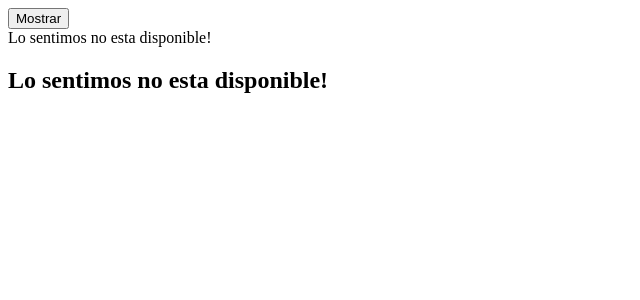
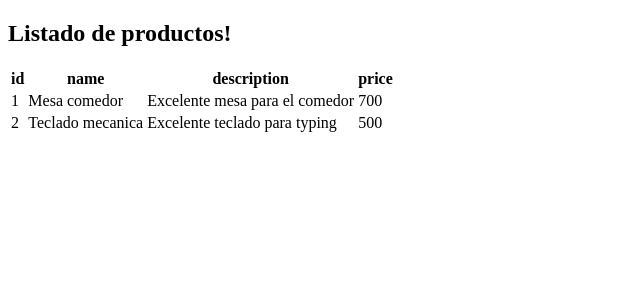
Before and after one commit to aboylan/angular-app, an Angular app: page / in a window 1280 px wide. Shown: the top 300 px of the page, without its empty margins (0-640 px from the left). Built offline with nearby package versions, Linux system fonts and the light colour scheme.

Commit message:
Implementando el listar en la vista html component

```diff
--- a/src/app/app.component.html
+++ b/src/app/app.component.html
@@ -1,4 +1,4 @@
-<button type="button" (click)="setEnabled()">
+<!-- <button type="button" (click)="setEnabled()">
   {{ enabled ? 'Ocultar' : 'Mostrar' }}
 </button>
 
@@ -22,4 +22,6 @@
   </ul>
 } @else {
   <h2>Lo sentimos no esta disponible!</h2>
-}
+} -->
+
+<app-product></app-product>
--- a/src/app/app.component.ts
+++ b/src/app/app.component.ts
@@ -1,11 +1,12 @@
 import { CommonModule } from '@angular/common';
 import { Component } from '@angular/core';
 import { RouterOutlet } from '@angular/router';
+import { ProductComponent } from './products/components/product.component';
 
 @Component({
   selector: 'app-root',
   standalone: true,
-  imports: [CommonModule, RouterOutlet],
+  imports: [CommonModule, RouterOutlet, ProductComponent],
   templateUrl: './app.component.html',
   styleUrl: './app.component.css'
 })
--- a/src/app/products/components/product.component.html
+++ b/src/app/products/components/product.component.html
@@ -1 +1,27 @@
-<p>product works!</p>
+
+<h2>Listado de productos!</h2>
+@if (products.length > 0) {
+
+    <table>
+        <thead>
+            <tr>
+                <th>id</th>
+                <th>name</th>
+                <th>description</th>
+                <th>price</th>
+            </tr>
+        </thead>
+        <tbody>
+            @for (product of products; track $index) {
+                <tr>
+                    <td> {{product.id}} </td>
+                    <td> {{product.name}} </td>
+                    <td> {{product.description}} </td>
+                    <td> {{product.price}} </td>
+                </tr>
+            }
+        </tbody>
+    </table>
+} @else {
+    <div>Lo sentimos, no hay registros en el sistema!</div>
+}
```
